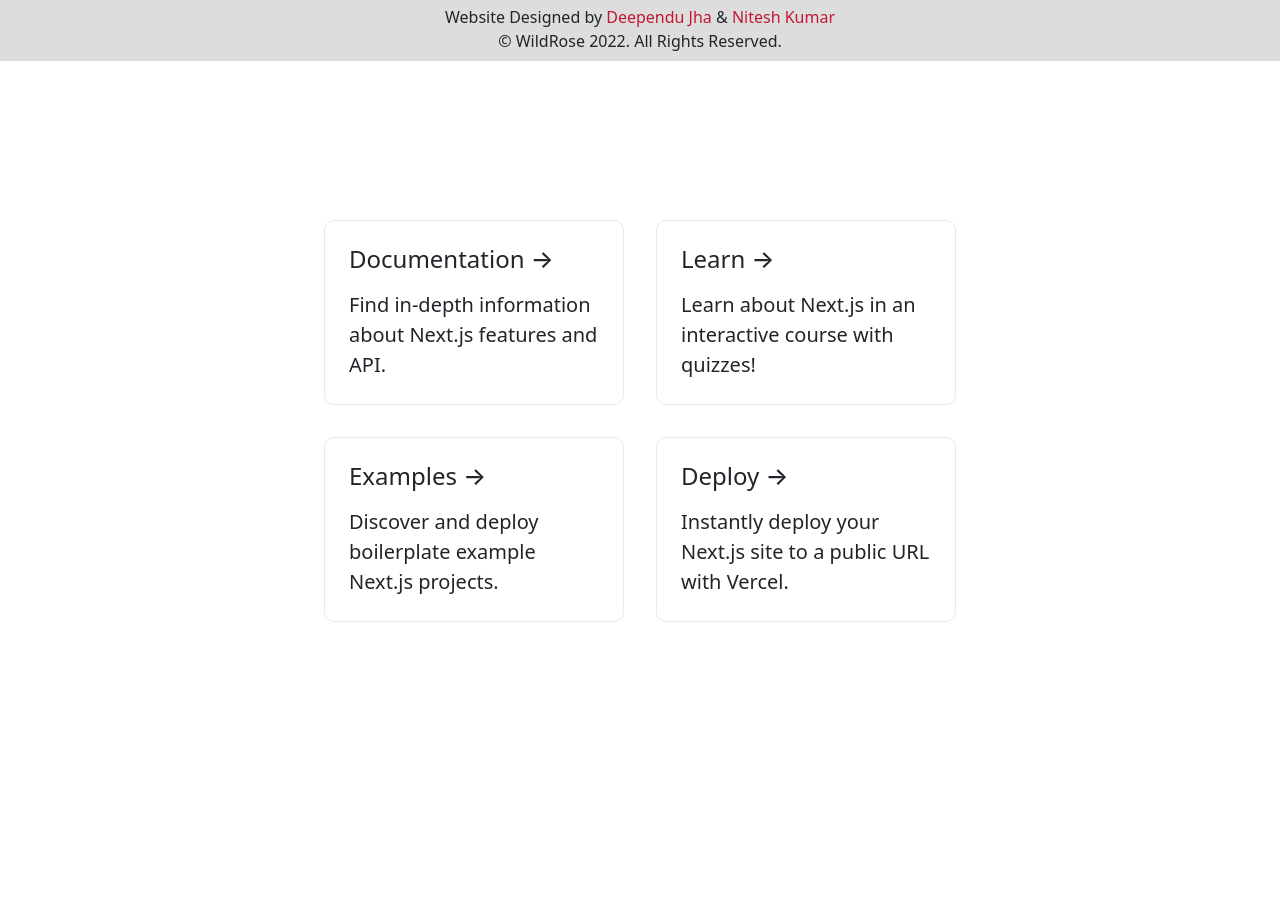
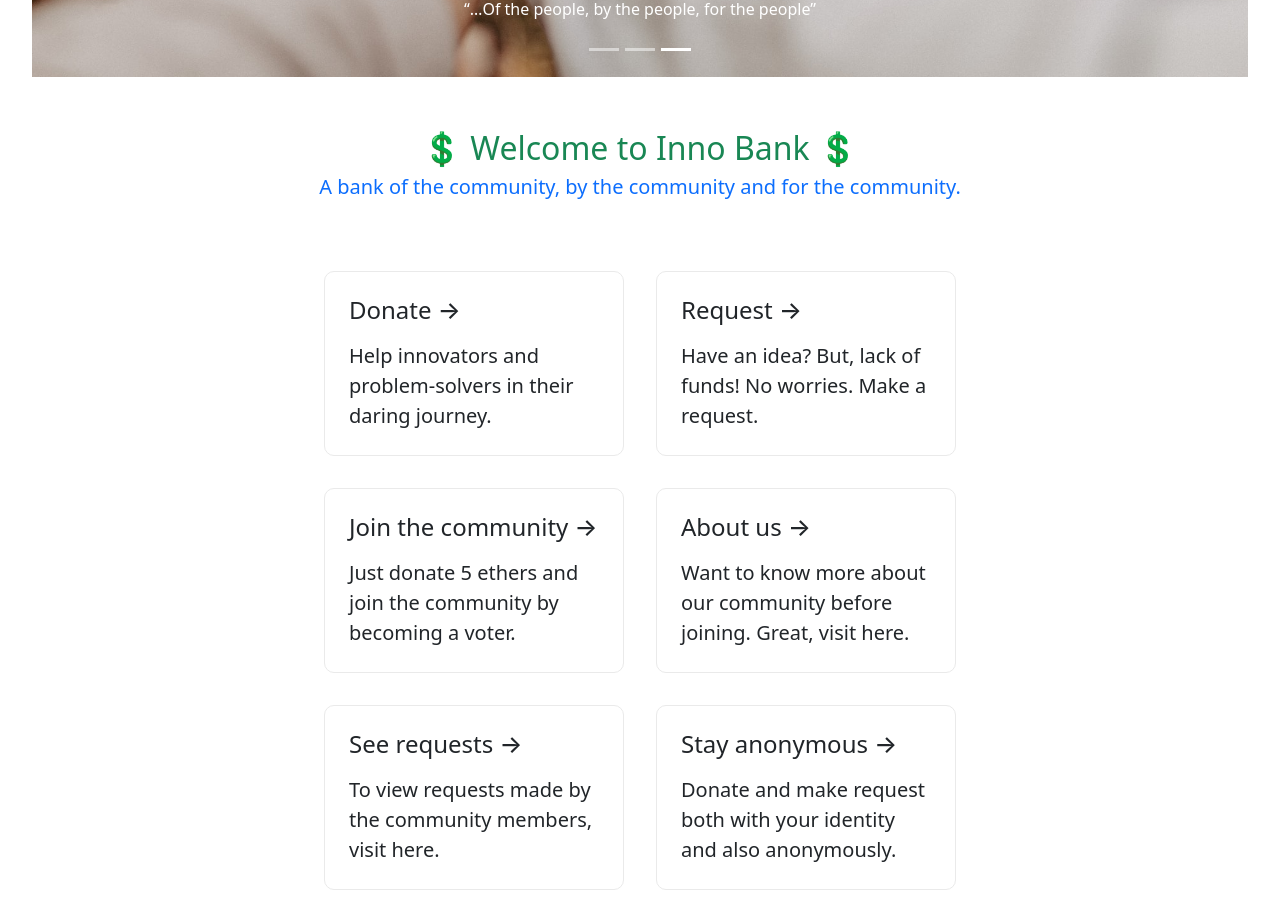
Before and after one commit to deependujha/inno_bank_frontend, a Next.js app: page / in a window 1280 px wide. Shown: the part 739-1649 px from the top of the page. Before the commit the page ends 1560 px from the top, so only its background shows below. Built offline with nearby package versions, Linux system fonts and the light colour scheme.

Commit message:
contents of home page done

```diff
--- /dev/null
+++ b/components/home/SomeContents.jsx
@@ -0,0 +1,15 @@
+import React from "react";
+
+const SomeContents = () => {
+  return (
+    <div className="text-center my-5">
+      <h2 className="text-success">💲 Welcome to Inno Bank 💲</h2>
+
+      <h5 className="text-primary">
+        A bank of the community, by the community and for the community.{" "}
+      </h5>
+    </div>
+  );
+};
+
+export default SomeContents;
--- a/pages/_app.js
+++ b/pages/_app.js
@@ -1,14 +1,14 @@
 import "../styles/globals.css";
 import "bootstrap/dist/css/bootstrap.css";
-import React, { useEffect,useState } from "react";
+import React, { useEffect, useState } from "react";
 import "../components/layouts/Navbar";
 import "../components/layouts/Footer";
 import Footer from "../components/layouts/Footer";
 import Navbar from "../components/layouts/Navbar";
+import Head from "next/head";
 
 function MyApp({ Component, pageProps }) {
-
-  const [usrAddr, setUsrAddr]=useState("");
+  const [usrAddr, setUsrAddr] = useState("");
   // to load bootstrap js
   useEffect(() => {
     import("bootstrap/dist/js/bootstrap");
@@ -16,9 +16,14 @@ function MyApp({ Component, pageProps }) {
 
   return (
     <div>
-      <Navbar usrAddr={usrAddr} setUsrAddr={setUsrAddr}/>
+      <Head>
+        <title>Inno Bank</title>
+        <meta name="description" content="Generated by create next app" />
+        <link rel="icon" href="/bank.ico" />
+      </Head>
+      <Navbar usrAddr={usrAddr} setUsrAddr={setUsrAddr} />
       <Component {...pageProps} />
-      <Footer />
+      {/* <Footer /> */}
     </div>
   );
 }
--- a/pages/index.js
+++ b/pages/index.js
@@ -1,51 +1,71 @@
-import Head from "next/head";
 import Image from "next/image";
 import styles from "../styles/Home.module.css";
 import Mycarousel from "../components/home/Mycarousel";
+import Link from "next/link";
+import SomeContents from "../components/home/SomeContents";
 
 export default function Home() {
   return (
-    <div>
-      <Head>
-        <title>Create Next App</title>
-        <meta name="description" content="Generated by create next app" />
-        <link rel="icon" href="/favicon.ico" />
-      </Head>
+    <div className={styles.container}>
       <Mycarousel />
 
       <main className={styles.main}>
+        <SomeContents />
+
         <div className={styles.grid}>
-          <a href="https://nextjs.org/docs" className={styles.card}>
-            <h2>Documentation &rarr;</h2>
-            <p>Find in-depth information about Next.js features and API.</p>
-          </a>
+          <Link href="/donate" passHref>
+            <div className={styles.card}>
+              <h2>Donate &rarr;</h2>
+              <p>
+                Help innovators and problem-solvers in their daring journey.
+              </p>
+            </div>
+          </Link>
 
-          <a href="https://nextjs.org/learn" className={styles.card}>
-            <h2>Learn &rarr;</h2>
-            <p>Learn about Next.js in an interactive course with quizzes!</p>
-          </a>
+          <Link href="/make_request" className={styles.card} passHref>
+            <div className={styles.card}>
+              <h2>Request &rarr;</h2>
+              <p>
+                Have an idea? But, lack of funds! No worries. Make a request.
+              </p>
+            </div>
+          </Link>
 
-          <a
-            href="https://github.com/vercel/next.js/tree/canary/examples"
-            className={styles.card}
-          >
-            <h2>Examples &rarr;</h2>
-            <p>Discover and deploy boilerplate example Next.js projects.</p>
-          </a>
+          <Link href="/donate" className={styles.card} passHref>
+            <div className={styles.card}>
+              <h2>Join the community &rarr;</h2>
+              <p>
+                Just donate 5 ethers and join the community by becoming a voter.
+              </p>
+            </div>
+          </Link>
+          <Link href="/about" className={styles.card} passHref>
+            <div className={styles.card}>
+              <h2>About us &rarr;</h2>
+              <p>
+                Want to know more about our community before joining. Great,
+                visit here.
+              </p>
+            </div>
+          </Link>
 
-          <a
-            href="https://vercel.com/new?utm_source=create-next-app&utm_medium=default-template&utm_campaign=create-next-app"
-            className={styles.card}
-          >
-            <h2>Deploy &rarr;</h2>
-            <p>
-              Instantly deploy your Next.js site to a public URL with Vercel.
-            </p>
-          </a>
+          <Link href="/requests" className={styles.card} passHref>
+            <div className={styles.card}>
+              <h2>See requests &rarr;</h2>
+              <p>To view requests made by the community members, visit here.</p>
+            </div>
+          </Link>
+          <Link href="/" className={styles.card} passHref>
+            <div className={styles.card}>
+              <h2>Stay anonymous &rarr;</h2>
+              <p>
+                Donate and make request both with your identity and also
+                anonymously.
+              </p>
+            </div>
+          </Link>
         </div>
       </main>
-
-
     </div>
   );
 }
--- a/styles/Home.module.css
+++ b/styles/Home.module.css
@@ -4,7 +4,7 @@
 
 .main {
   min-height: 100vh;
-  padding: 4rem 0;
+  padding: 4px 0;
   flex: 1;
   display: flex;
   flex-direction: column;
@@ -102,13 +102,16 @@
 }
 
 @media (prefers-color-scheme: dark) {
+
   .card,
   .footer {
     border-color: #222;
   }
+
   .code {
     background: #111;
   }
+
   .logo img {
     filter: invert(1);
   }
--- a/styles/Layouts.module.css
+++ b/styles/Layouts.module.css
@@ -2,8 +2,8 @@
     cursor: pointer;
 }
 
-.fixTop {
-    position: fixed;
+/* .fixTop {
+    position: absolute;
     top: 0;
     width: 100%;
     z-index: 200;
@@ -14,4 +14,4 @@
     padding: 10px 10px 0px 10px;
     bottom: 0;
     width: 100%;
-}
+} */
```
Also changed, not shown: 1 other file (tests, documents, lock files or other folders).
